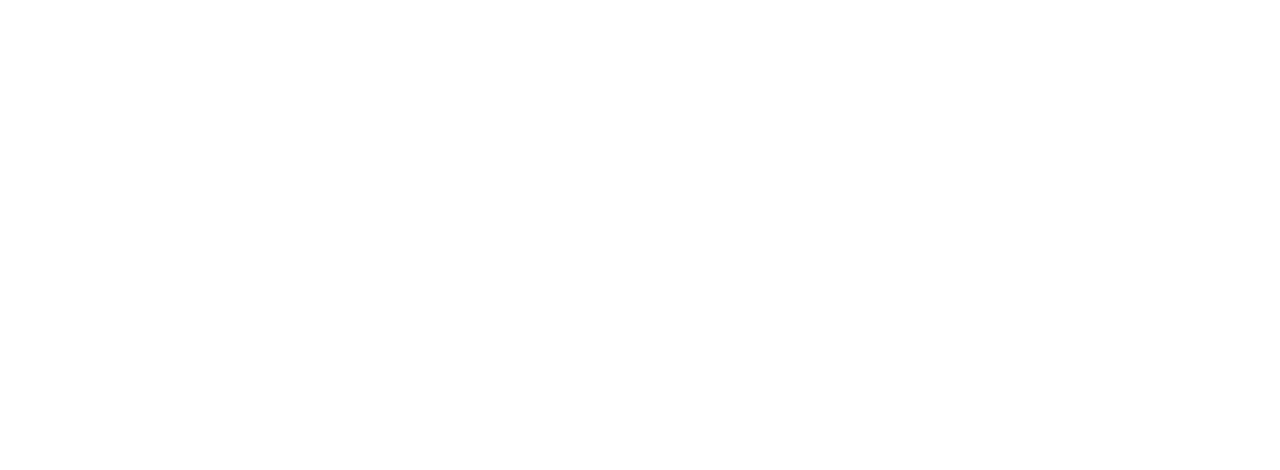
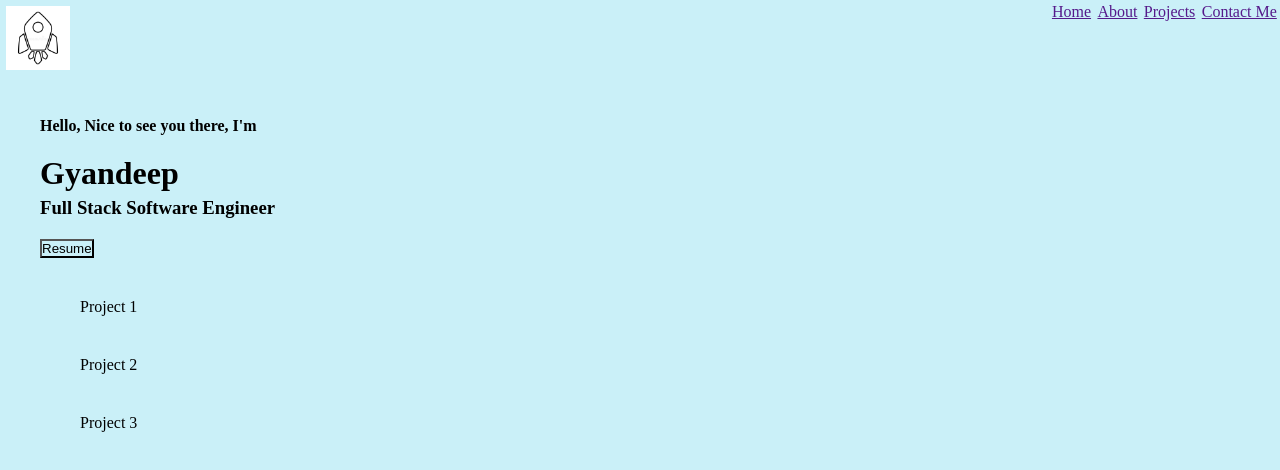
Before and after one commit to 7-Lonewolf/Portfolio, a plain HTML site: page index.html in a window 1280 px wide. Drawn offline with Linux system fonts and the light colour scheme.

Commit message:
Day 1 update

```diff
--- a/index.html
+++ b/index.html
@@ -3,9 +3,25 @@
 <head>
     <meta charset="UTF-8">
     <meta name="viewport" content="width=device-width, initial-scale=1.0">
-    <title>Document</title>
+    <title>Welcome</title>
+    <link rel="stylesheet" href="style.css">
 </head>
 <body>
-
+    <a id="one" href="" style="float: right;">Contact Me</a>
+    <a id="two" href="" style="float: right;">Projects</a>
+    <a id="three" href="" style="float: right;">About</a>
+    <a id="four" href="" style="float: right;">Home</a>
+    <img src="assets/Rocket1.jpg" alt="logo"/>
+    <div class="alpha">
+        <h4>Hello, Nice to see you there, I'm</h4>
+        <h1>Gyandeep</h1>
+        <h3>Full Stack Software Engineer</h3>
+        <button style="display: block;"> Resume </button>
+    </div>
+    <div class="beta">
+        <div class="uno">Project 1</div>
+        <div class="duo">Project 2</div>
+        <div class="tre">Project 3</div>
+    </div>
 </body>
 </html>
--- /dev/null
+++ b/style.css
@@ -0,0 +1,35 @@
+*{
+    margin: 0%;
+    padding: 0;
+    background-color: #caf0f8;
+}
+a{
+    display: flex;
+    margin: 0.25%;
+    /* padding: 1;
+    border: 1; */
+}
+img{
+    display: flex;
+    justify-content: top right;
+    height: 5%;
+    width: 5%;
+    padding: .5%;
+    border: 0;
+}
+div{
+    margin: 40px 40px;
+
+}
+div h4{
+    margin: 20px 0px;
+}
+div h3{
+    margin: 5px 0px;
+}
+button {
+    margin: 20px 0px;
+}
+div .beta{
+    display: flex;
+}
```
Also changed, not shown: assets/Rocket1.jpg (added), assets/SpaceShip1.png (added).
